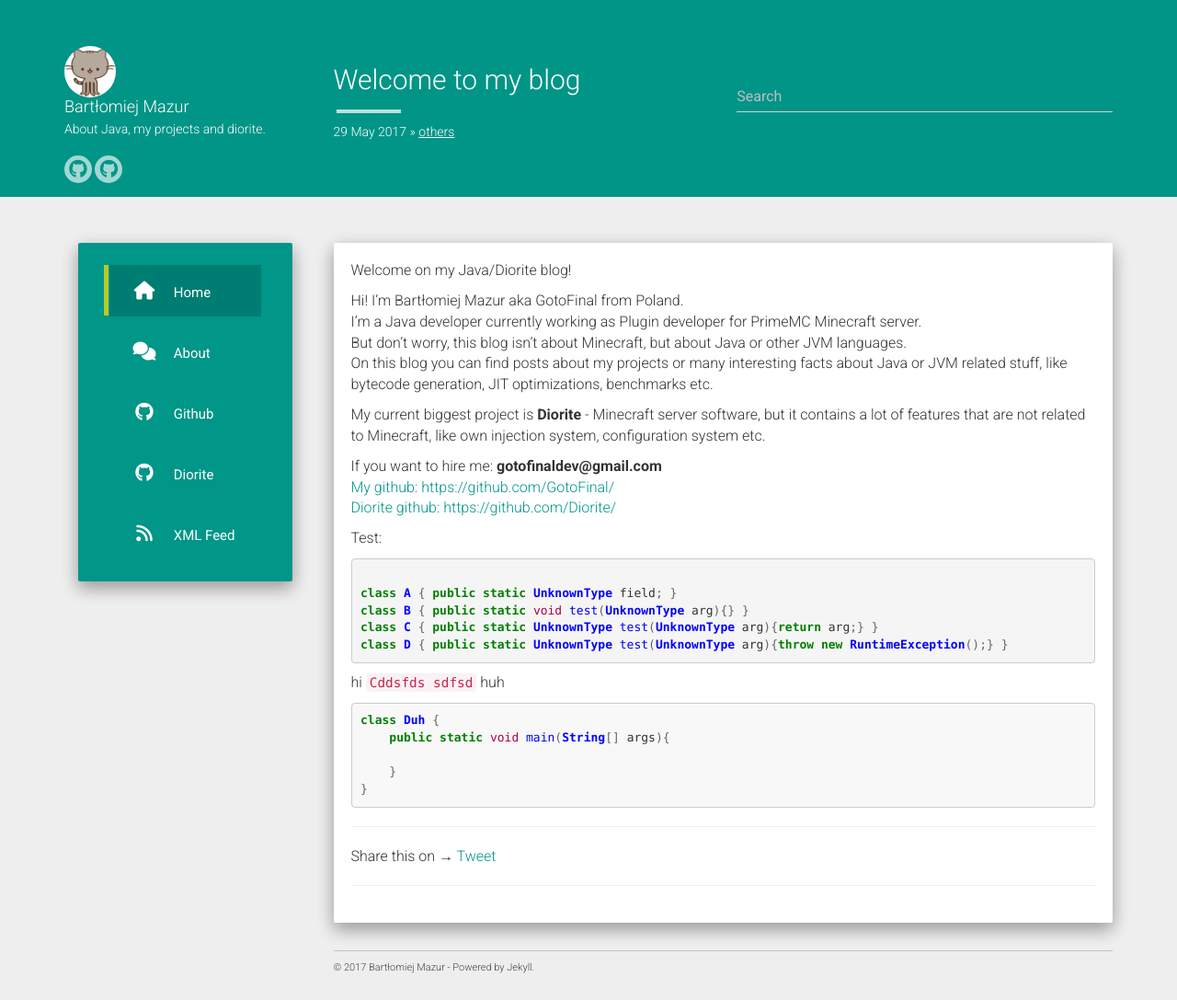
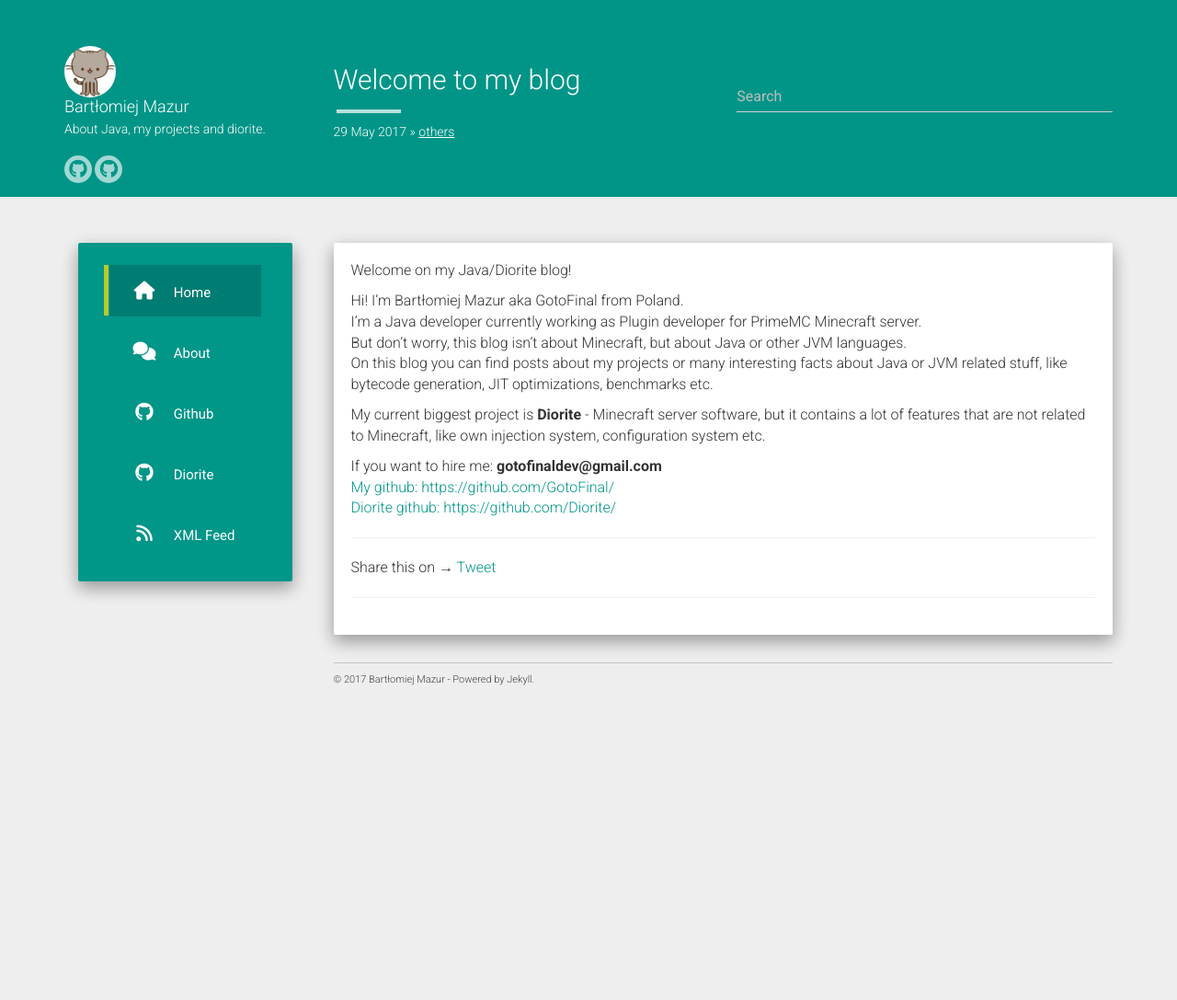
Before and after one commit to GotoFinal/blog, a Jekyll site: the page built from _posts/2017-05-29-welcome.md, in a window 1280 px wide. Shown: the whole page at 92% size. Built offline with Jekyll 4.4.1, drawn with Linux system fonts in a browser that asks for light colours; nearby versions of some CDN libraries; comment, search, counter and statistics services are not loaded; after the commit the page ends 900 px from its top, so only the background shows below that.

Commit message:
Revert Test commit
This reverts commit b743dbc0d04612d55d75130ecccc33d1e1ac89b0

````diff
--- a/_posts/2017-05-29-welcome.md
+++ b/_posts/2017-05-29-welcome.md
@@ -17,20 +17,3 @@ My current biggest project is **Diorite** - Minecraft server software, but it co
 If you want to hire me: **gotofinaldev@gmail.com**
 [My github: https://github.com/GotoFinal/](https://github.com/GotoFinal/)
 [Diorite github: https://github.com/Diorite/](https://github.com/Diorite/)
-
-Test:
-
-{% highlight java %}
-class A { public static UnknownType field; }
-class B { public static void test(UnknownType arg){} }
-class C { public static UnknownType test(UnknownType arg){return arg;} }
-class D { public static UnknownType test(UnknownType arg){throw new RuntimeException();} }
-{% endhighlight %}
-hi `Cddsfds sdfsd` huh
-```java
-class Duh {
-    public static void main(String[] args){
-
-    }
-}
-```
````
